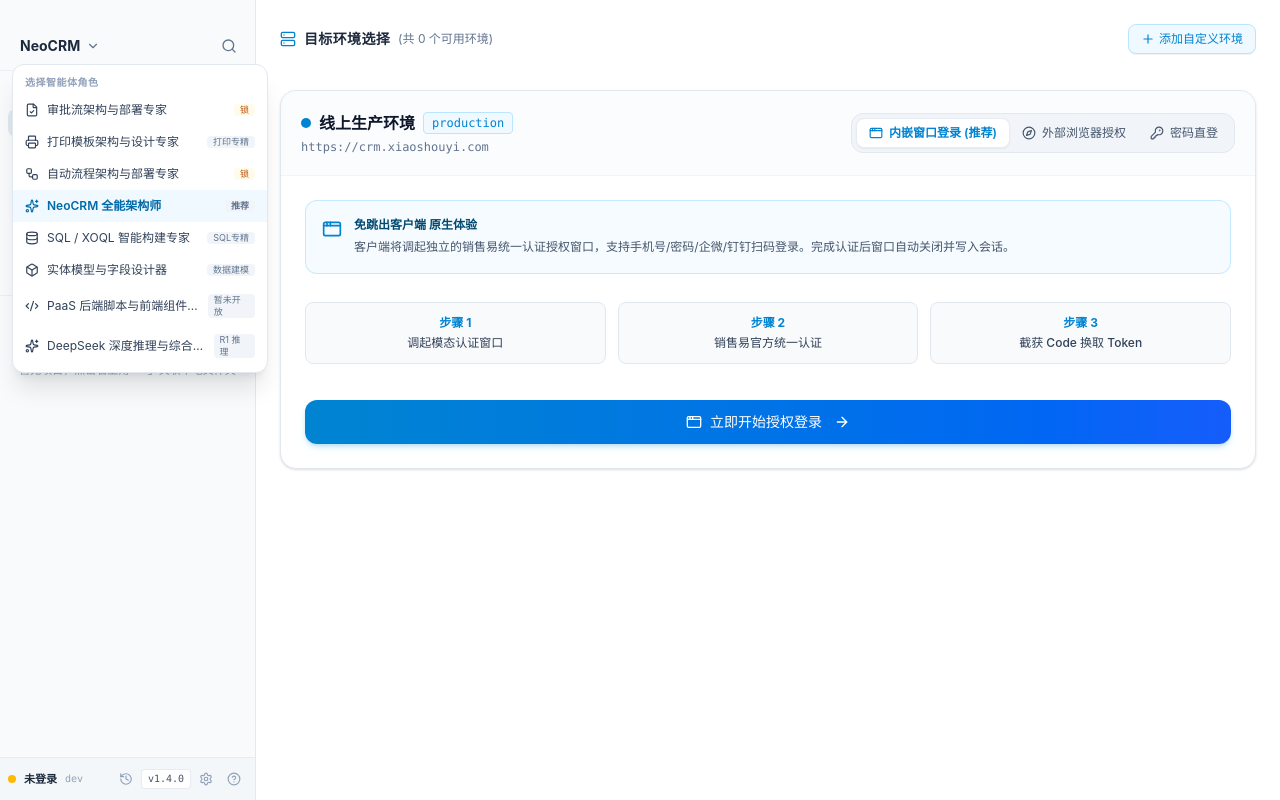
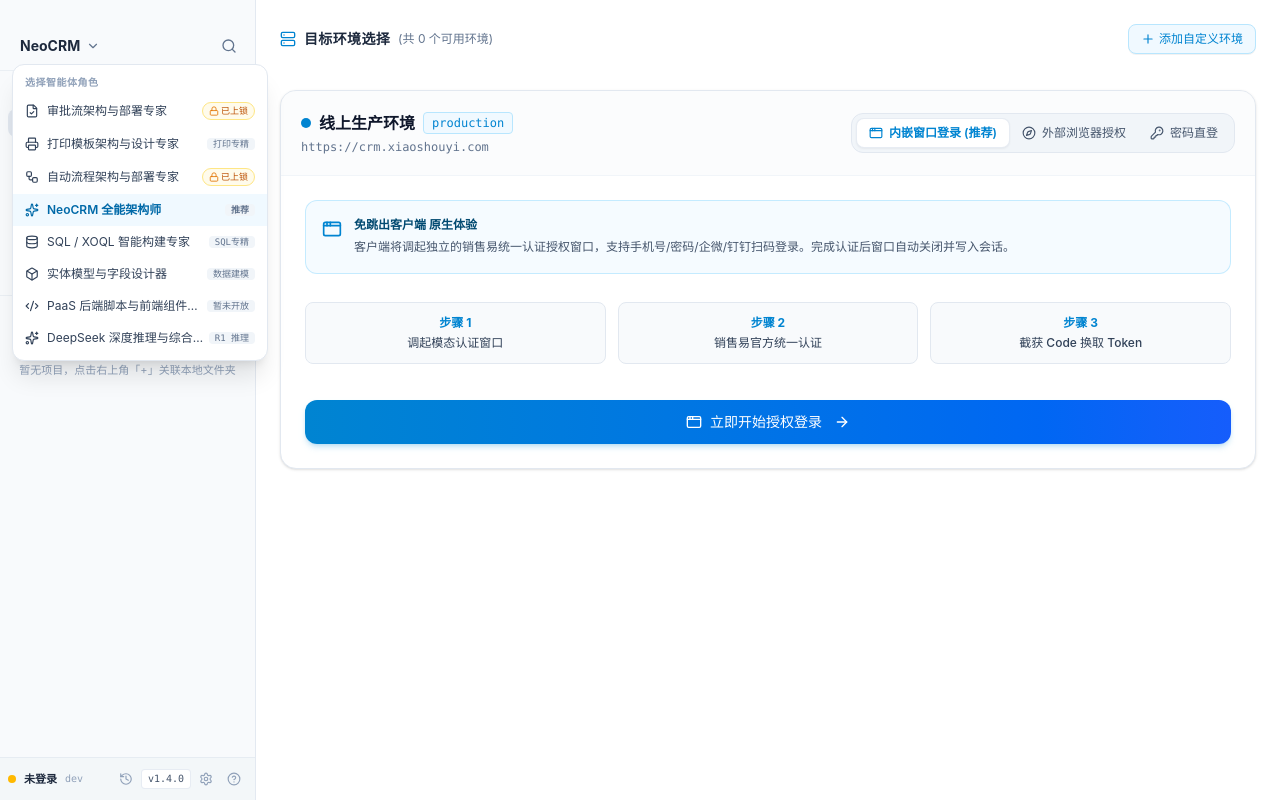
Before and after one commit to zt15242/neoCRM-DEV, a React (Vite) app: page / in a window 1280 px wide. Both pictures are taken after a click on the button "NeoCRM". Built offline with nearby package versions, Linux system fonts and the light colour scheme.

Commit message:
fix(license): 恢复并强化自动流程与审批流角色设备锁状态与剩余天数显示 (下拉菜单/标题栏/输入框全覆盖与一键激活)

```diff
--- a/src/App.tsx
+++ b/src/App.tsx
@@ -14,6 +14,7 @@ import { UpdateModal } from './components/UpdateModal';
 import { FlowManagerModal } from './components/ai/FlowManagerModal';
 import { PrintTemplateManagerModal } from './components/ai/PrintTemplateManagerModal';
 import { CreateProjectModal } from './components/ai/CreateProjectModal';
+import { WorkflowLicenseModal } from './components/ai/WorkflowLicenseModal';
 import { PluginManagerPage } from './components/plugins/PluginManagerPage';
 import { UpdateInfo, NeoEnvironment, SessionState, AccountRecord, AiChatSession, WorkflowLicenseStatus, WorkspaceProject, McpServerConfig, AiSkillItem } from '../shared/types';
 import { BUILTIN_MCP_SERVERS, BUILTIN_AI_SKILLS } from '../shared/constants';
@@ -57,6 +58,7 @@ export const App: React.FC = () => {
   const [activeSessionId, setActiveSessionId] = useState<string | null>(null);
   const [selectedPresetId, setSelectedPresetId] = useState<string>('harness-agent');
   const [workflowLicenseStatus, setWorkflowLicenseStatus] = useState<WorkflowLicenseStatus | null>(null);
+  const [isLicenseModalOpen, setIsLicenseModalOpen] = useState(false);
   const [isFlowManagerOpen, setIsFlowManagerOpen] = useState(false);
   const [isPrintManagerOpen, setIsPrintManagerOpen] = useState(false);
 
@@ -459,6 +461,7 @@ export const App: React.FC = () => {
           setActiveTab('ai');
         }}
         workflowLicenseStatus={workflowLicenseStatus}
+        onOpenLicenseModal={() => setIsLicenseModalOpen(true)}
         projects={projects}
         activeProjectId={activeProjectId}
         onSelectProject={setActiveProjectId}
@@ -607,6 +610,7 @@ export const App: React.FC = () => {
             selectedPresetId={selectedPresetId}
             onSelectPreset={setSelectedPresetId}
             workflowLicenseStatus={workflowLicenseStatus}
+            onOpenLicenseModal={() => setIsLicenseModalOpen(true)}
             activeProject={projects.find((p) => p.id === activeProjectId) || projects[0]}
             onOpenFlowManager={() => setIsFlowManagerOpen(true)}
             onOpenPrintManager={() => setIsPrintManagerOpen(true)}
@@ -695,6 +699,19 @@ export const App: React.FC = () => {
         showToast={showToast}
       />
 
+      {/* 自动流程与审批流设备授权安全锁弹窗 (全局可打开查看或激活) */}
+      <WorkflowLicenseModal
+        isOpen={isLicenseModalOpen}
+        initialStatus={workflowLicenseStatus}
+        onClose={() => setIsLicenseModalOpen(false)}
+        onActivated={(newStatus) => {
+          setWorkflowLicenseStatus(newStatus);
+          setIsLicenseModalOpen(false);
+          showToast('success', `设备安全锁激活成功！剩余有效天数: ${newStatus.remainingDays} 天`);
+        }}
+        showToast={showToast}
+      />
+
       {/* 全局 Toast 通知 */}
       <UpdateModal
         isOpen={isUpdateModalOpen}
--- a/src/components/AppSidebar.tsx
+++ b/src/components/AppSidebar.tsx
@@ -63,6 +63,7 @@ interface AppSidebarProps {
   selectedPresetId: string;
   onSelectPreset: (presetId: string) => void;
   workflowLicenseStatus?: WorkflowLicenseStatus | null;
+  onOpenLicenseModal?: () => void;
   projects?: WorkspaceProject[];
   activeProjectId?: string | null;
   onSelectProject?: (projectId: string) => void;
@@ -93,6 +94,7 @@ export const AppSidebar: React.FC<AppSidebarProps> = ({
   selectedPresetId,
   onSelectPreset,
   workflowLicenseStatus,
+  onOpenLicenseModal,
   projects = [],
   activeProjectId,
   onSelectProject,
@@ -190,12 +192,17 @@ export const AppSidebar: React.FC<AppSidebarProps> = ({
               {AI_AGENT_PRESETS.map((p: any) => {
                 const Icon = getPresetIcon(p.iconName);
                 const isSelected = p.id === selectedPresetId;
-                const isLocked = (p.id === 'autoflow-architect' || p.id === 'approval-architect') && !workflowLicenseStatus?.isAuthorized;
+                const isFlow = p.id === 'autoflow-architect' || p.id === 'approval-architect';
 
                 return (
                   <button
                     key={p.id}
                     onClick={() => {
+                      if (isFlow && !workflowLicenseStatus?.isAuthorized) {
+                        onOpenLicenseModal?.();
+                        setPresetDropdownOpen(false);
+                        return;
+                      }
                       onSelectPreset(p.id);
                       setPresetDropdownOpen(false);
                     }}
@@ -207,10 +214,44 @@ export const AppSidebar: React.FC<AppSidebarProps> = ({
                       <Icon className="w-3.5 h-3.5 shrink-0" />
                       <span className="truncate">{p.name.split(' (')[0]}</span>
                     </div>
-                    {isLocked ? (
-                      <span className="text-[9px] px-1.5 py-0.2 rounded bg-amber-50 text-amber-700 font-mono">锁</span>
+                    {isFlow ? (
+                      workflowLicenseStatus?.isAuthorized ? (
+                        <span
+                          onClick={(e) => {
+                            if (onOpenLicenseModal) {
+                              e.stopPropagation();
+                              onOpenLicenseModal();
+                              setPresetDropdownOpen(false);
+                            }
+                          }}
+                          className="text-[9px] px-1.5 py-0.5 rounded-full bg-emerald-50 text-emerald-700 border border-emerald-200 font-mono shrink-0 flex items-center space-x-0.5 hover:bg-emerald-100 transition-colors"
+                          title="设备已绑定，点击查看有效天数或更换密码"
+                        >
+                          <Unlock className="w-2.5 h-2.5 text-emerald-600 mr-0.5" />
+                          <span>剩{workflowLicenseStatus.remainingDays}天</span>
+                        </span>
+                      ) : (
+                        <span
+                          onClick={(e) => {
+                            if (onOpenLicenseModal) {
+                              e.stopPropagation();
+                              onOpenLicenseModal();
+                              setPresetDropdownOpen(false);
+                            }
+                          }}
+                          className="text-[9px] px-1.5 py-0.5 rounded-full bg-amber-50 text-amber-700 border border-amber-200 font-mono shrink-0 flex items-center space-x-0.5 hover:bg-amber-100 transition-colors"
+                          title="已上锁，点击输入设备绑定密码激活"
+                        >
+                          <Lock className="w-2.5 h-2.5 text-amber-600 mr-0.5" />
+                          <span>已上锁</span>
+                        </span>
+                      )
                     ) : (
-                      p.badge && <span className="text-[9px] px-1.5 py-0.2 rounded bg-slate-100 text-slate-500">{p.badge}</span>
+                      p.badge && (
+                        <span className="text-[9px] px-1.5 py-0.2 rounded bg-slate-100 text-slate-500 font-mono shrink-0">
+                          {p.badge}
+                        </span>
+                      )
                     )}
                   </button>
                 );
--- a/src/components/ai/AiHarnessStudio.tsx
+++ b/src/components/ai/AiHarnessStudio.tsx
@@ -70,6 +70,7 @@ interface AiHarnessStudioProps {
   activeProject?: WorkspaceProject;
   onOpenFlowManager?: () => void;
   onOpenPrintManager?: () => void;
+  onOpenLicenseModal?: () => void;
 }
 
 export const AiHarnessStudio: React.FC<AiHarnessStudioProps> = ({
@@ -88,6 +89,7 @@ export const AiHarnessStudio: React.FC<AiHarnessStudioProps> = ({
   activeProject,
   onOpenFlowManager,
   onOpenPrintManager,
+  onOpenLicenseModal,
 }) => {
   const [isTerminalOpen, setIsTerminalOpen] = useState<boolean>(false);
   const [moreMenuOpen, setMoreMenuOpen] = useState<boolean>(false);
@@ -650,6 +652,32 @@ export const AiHarnessStudio: React.FC<AiHarnessStudioProps> = ({
             <span className="text-[10px] px-1.5 py-0.2 rounded bg-slate-100 text-slate-500 font-mono shrink-0">
               {currentPreset.name.split(" (")[0]}
             </span>
+
+            {/* 自动流程与审批流角色专属设备安全锁与剩余天数状态 (点击可查看或更换密码) */}
+            {isFlowEnginePreset(currentPreset.id) && (
+              <button
+                type="button"
+                onClick={() => onOpenLicenseModal ? onOpenLicenseModal() : setIsLicenseModalOpen(true)}
+                className={`text-[10px] px-2.5 py-0.5 rounded-full font-semibold border flex items-center space-x-1 transition-all cursor-pointer shrink-0 ${
+                  workflowLicenseStatus?.isAuthorized
+                    ? "bg-emerald-50 text-emerald-700 border-emerald-200 hover:bg-emerald-100 shadow-2xs"
+                    : "bg-amber-50 text-amber-700 border-amber-200 hover:bg-amber-100 shadow-2xs"
+                }`}
+                title="点击查看设备机器码、有效天数或更换授权密码"
+              >
+                {workflowLicenseStatus?.isAuthorized ? (
+                  <>
+                    <Unlock className="w-2.5 h-2.5 text-emerald-600 mr-0.5 shrink-0" />
+                    <span>设备已绑定 · 剩余 {workflowLicenseStatus.remainingDays} 天</span>
+                  </>
+                ) : (
+                  <>
+                    <Lock className="w-2.5 h-2.5 text-amber-600 mr-0.5 shrink-0" />
+                    <span>已上锁 · 点击输入密码</span>
+                  </>
+                )}
+              </button>
+            )}
           </div>
 
           {/* 右侧动作控制区 (流程库、模板库、更多选项、分栏展开切换) */}
@@ -951,6 +979,8 @@ export const AiHarnessStudio: React.FC<AiHarnessStudioProps> = ({
               onOpenFlowManager={onOpenFlowManager}
               onOpenPrintManager={onOpenPrintManager}
               externalAttachmentToAdd={pendingComposerAttachment}
+              workflowLicenseStatus={workflowLicenseStatus}
+              onOpenLicenseModal={onOpenLicenseModal || (() => setIsLicenseModalOpen(true))}
             />
           </div>
         </div>
```
Also changed, not shown: src/components/ai/AiInputComposer.tsx (+37 -2 lines).
